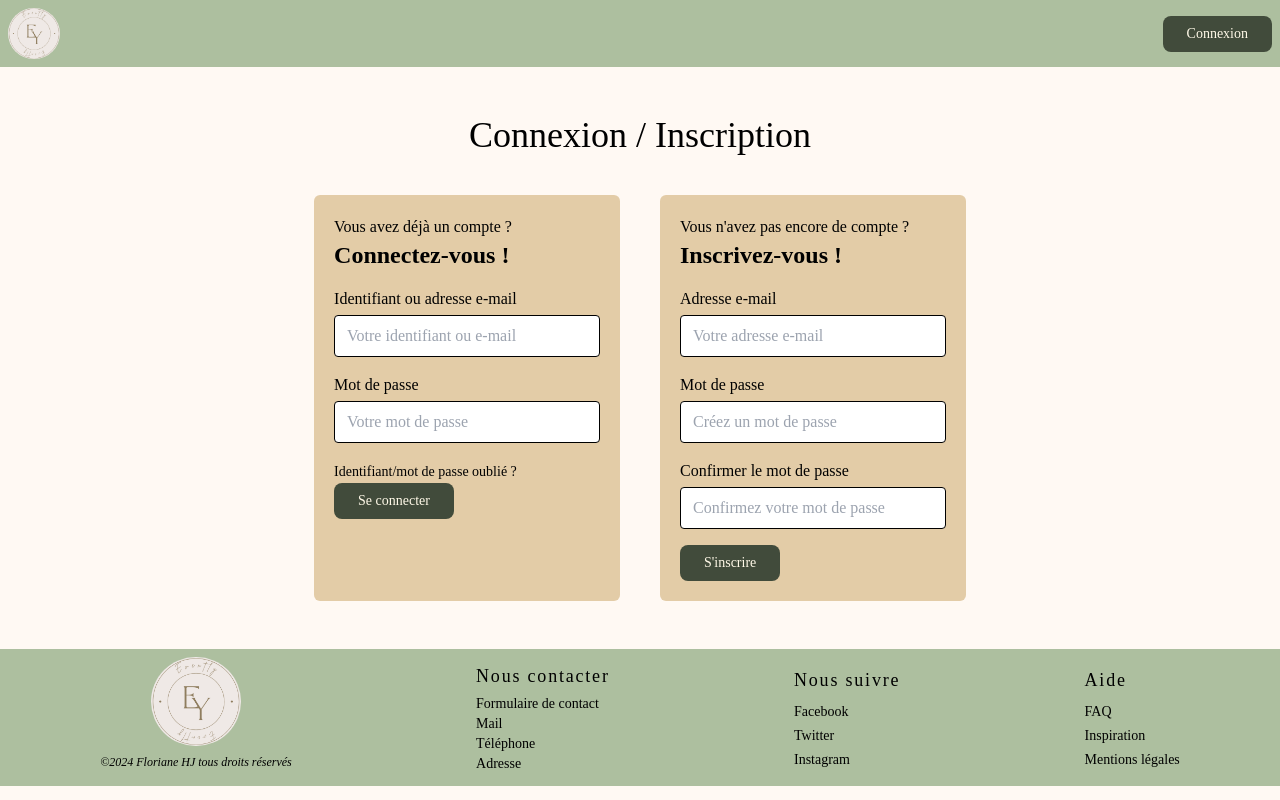
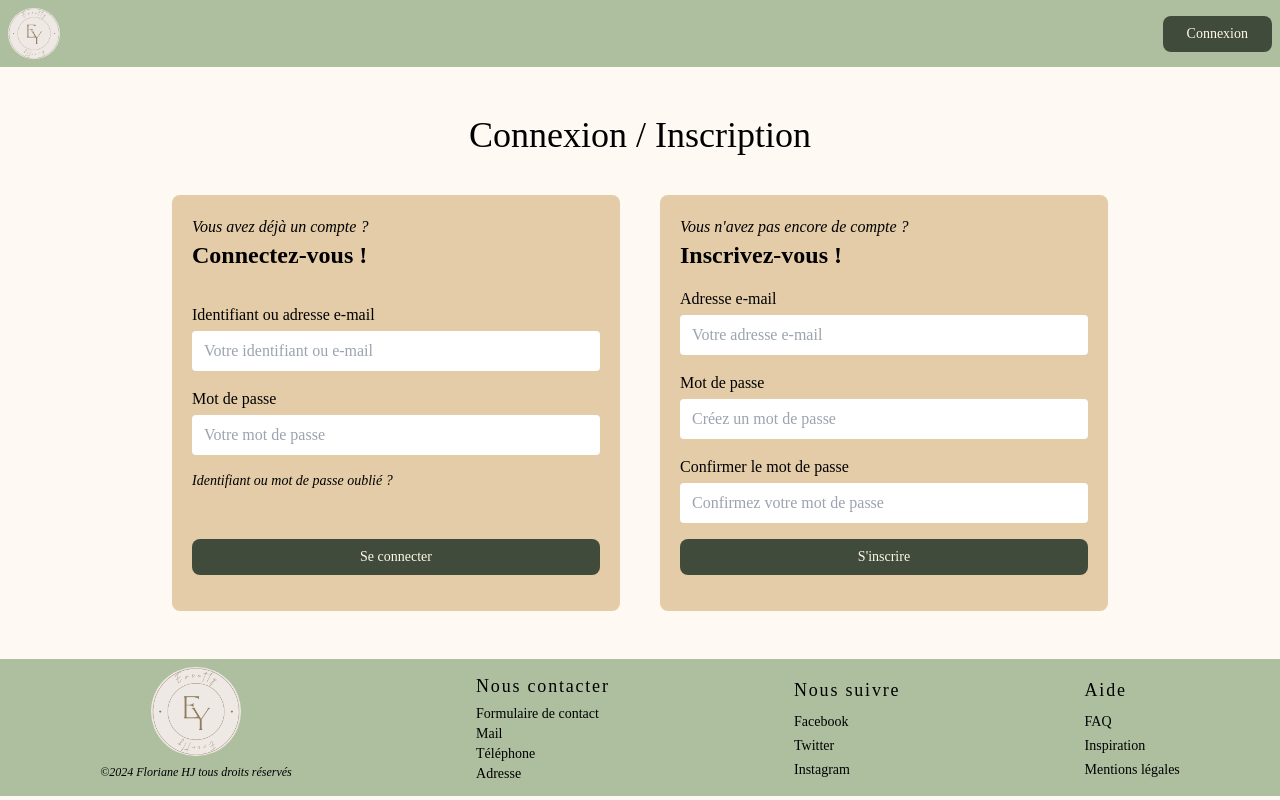
Before and after one commit to FlorianeHJ/Evently, a Next.js app: page /login in a window 1280 px wide. Built offline with nearby package versions, Linux system fonts and the light colour scheme.

Commit message:
update login.tsx

```diff
--- a/src/app/login/page.tsx
+++ b/src/app/login/page.tsx
@@ -4,14 +4,15 @@ const Login = () => {
             <h1 className="font-secondary text-4xl pb-10">
                 Connexion / Inscription
             </h1>
-            <div className="flex flex-row gap-10">
+            <div className="flex flex-row gap-10 w-3/4">
                 {/* Formulaire de connexion */}
-                <div className="bg-background2/70 p-5 rounded-md w-1/2">
-                    <span>Vous avez déjà un compte ?</span>
+                <div className="bg-background2/70 p-5 rounded-lg w-1/2 ">
+                    <span className="italic">Vous avez déjà un compte ?</span>
                     <h2 className="text-2xl font-semibold mb-4">
                         Connectez-vous !
                     </h2>
-                    <form>
+
+                    <form className="flex flex-col justify-center py-4 ">
                         <div className="mb-4">
                             <label htmlFor="username" className="block mb-1">
                                 Identifiant ou adresse e-mail
@@ -20,7 +21,7 @@ const Login = () => {
                                 type="text"
                                 id="username"
                                 placeholder="Votre identifiant ou e-mail"
-                                className="border border-gray-300 rounded px-3 py-2 w-full"
+                                className=" outline-none rounded px-3 py-2 w-full"
                             />
                         </div>
                         <div className="mb-4">
@@ -31,25 +32,27 @@ const Login = () => {
                                 type="password"
                                 id="password"
                                 placeholder="Votre mot de passe"
-                                className="border border-gray-300 rounded px-3 py-2 w-full"
+                                className="outline-none rounded px-3 py-2 w-full"
                             />
                         </div>
-                        <span className="text-sm text-gray-500 cursor-pointer hover:underline">
-                            Identifiant/mot de passe oublié ?
+                        <span className="text-sm italic cursor-pointer hover:underline">
+                            Identifiant ou mot de passe oublié ?
                         </span>
-                        <button type="submit" className="btn">
+                        <button type="submit" className="btn mt-12">
                             Se connecter
                         </button>
                     </form>
                 </div>
 
                 {/* Formulaire d'inscription */}
-                <div className="bg-background2/70 p-5 rounded-md w-1/2">
-                    <span>Vous n'avez pas encore de compte ?</span>
+                <div className="bg-background2/70 p-5 rounded-lg w-1/2 ">
+                    <span className="italic">
+                        Vous n'avez pas encore de compte ?
+                    </span>
                     <h2 className="text-2xl font-semibold mb-4">
                         Inscrivez-vous !
                     </h2>
-                    <form>
+                    <form className="flex flex-col justify-center  ">
                         <div className="mb-4">
                             <label
                                 htmlFor="signup-email"
@@ -61,7 +64,7 @@ const Login = () => {
                                 type="email"
                                 id="signup-email"
                                 placeholder="Votre adresse e-mail"
-                                className="border border-gray-300 rounded px-3 py-2 w-full"
+                                className="outline-none rounded px-3 py-2 w-full"
                             />
                         </div>
                         <div className="mb-4">
@@ -75,7 +78,7 @@ const Login = () => {
                                 type="password"
                                 id="signup-password"
                                 placeholder="Créez un mot de passe"
-                                className="border border-gray-300 rounded px-3 py-2 w-full"
+                                className="outline-none rounded px-3 py-2 w-full"
                             />
                         </div>
                         <div className="mb-4">
@@ -89,9 +92,10 @@ const Login = () => {
                                 type="password"
                                 id="confirm-password"
                                 placeholder="Confirmez votre mot de passe"
-                                className="border border-gray-300 rounded px-3 py-2 w-full"
+                                className="outline-none rounded px-3 py-2 w-full"
                             />
                         </div>
+
                         <button type="submit" className="btn ">
                             S'inscrire
                         </button>
```
